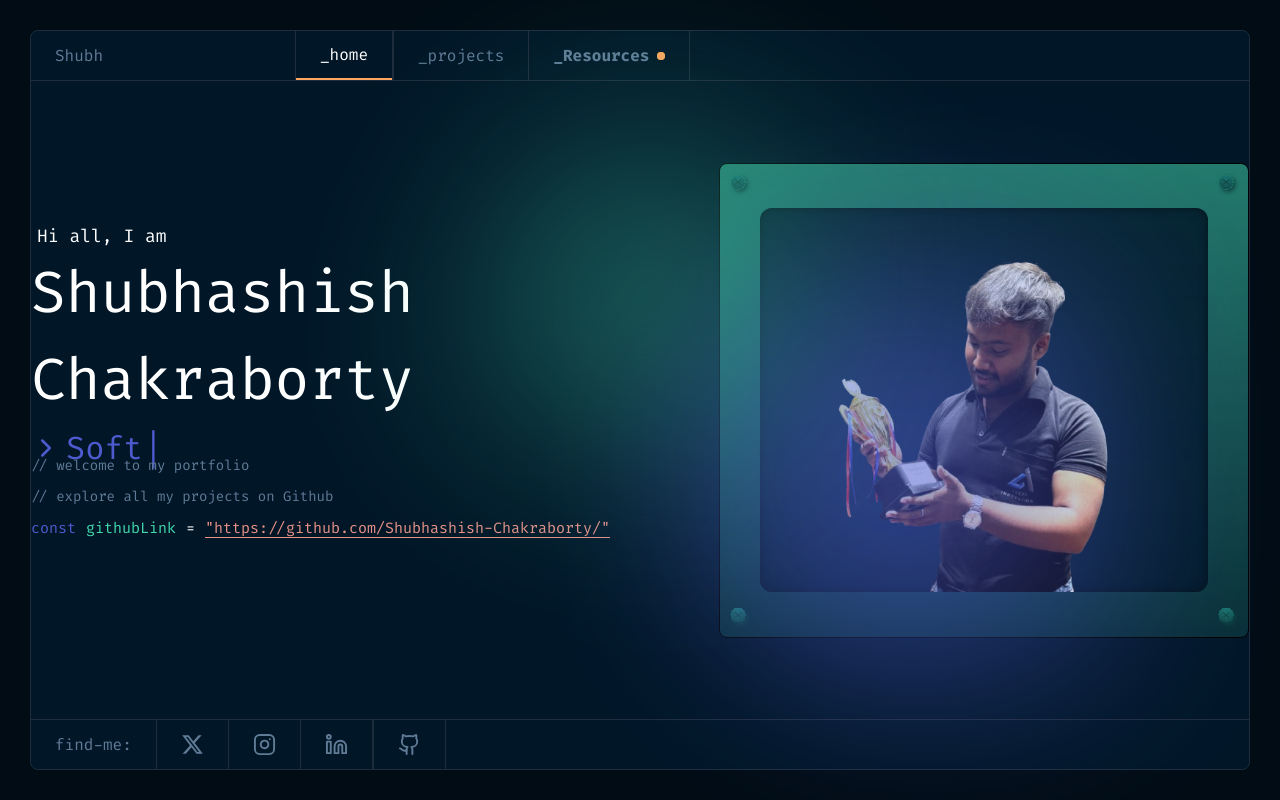
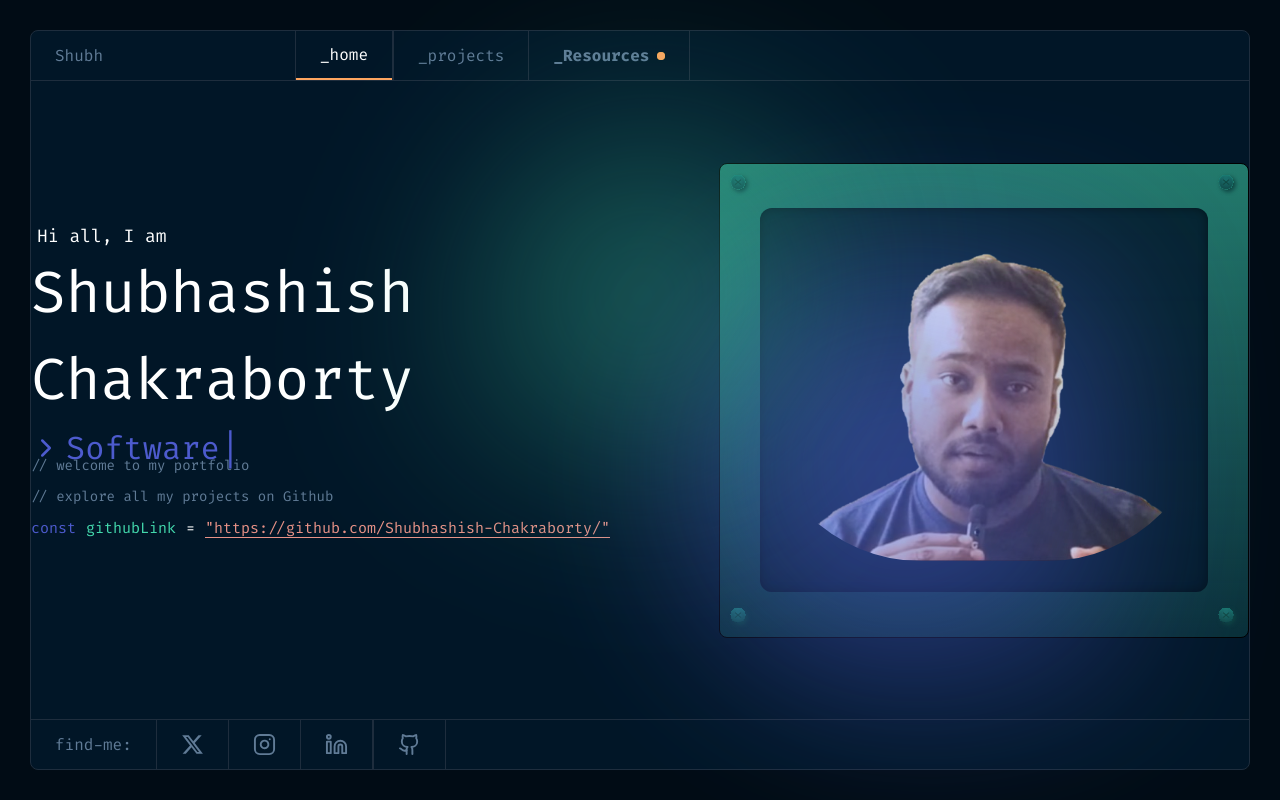
Before and after one commit to Shubhashish-Chakraborty/shubhportfolio, a Next.js app: page / in a window 1280 px wide. Built offline with nearby package versions, Linux system fonts and the light colour scheme.

Commit message:
image updated

```diff
--- a/src/app/page.js
+++ b/src/app/page.js
@@ -101,10 +101,8 @@ export default function Home() {
                             <Typewriter
                                 options={{
                                     strings: [
-                                        "Software Engineer",
-                                        "Full-Stack Developer",
-                                        "Backend Enthusiast",
-                                        "Web3/Blockchain Developer",
+                                        "Software Developer",
+                                        "AI Engineer",
                                     ],
                                     autoStart: true,
                                     loop: true,
@@ -177,11 +175,11 @@ export default function Home() {
                     }}
                 >
                     <Image
-                        src="/photos/winnerNoBg.png"
+                        src="/photos/shubh.png"
                         alt="photo"
-                        width={350}
-                        height={350}
-                        className="rounded-xl"
+                        width={500}
+                        height={500}
+                        className="rounded-full"
                     />
                 </div>
             </div>
```
Also changed, not shown: public/photos/shubh.png (added).
